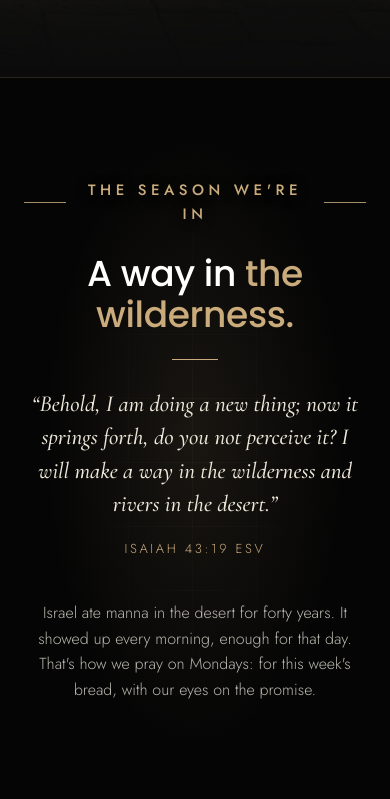
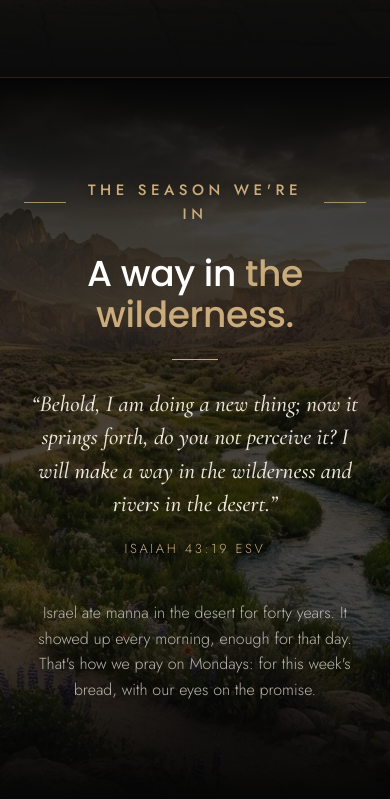
Before and after one commit to jaeden-ctrl/Kingdom-Minded-Landing-Page, a plain HTML site: page prayer/index.html in a window 390 px wide. Shown: the part 3125-3924 px from the top of the page. Drawn offline with nearby package versions, Linux system fonts and the light colour scheme.

Commit message:
Add wilderness river background to A Way in the Wilderness section
Co-Authored-By: Claude Opus 5.5 <noreply@anthropic.com>
Claude-Session: https://claude.ai/code/session_014K89563gWLszdZvadxZsab

```diff
--- a/assets/css/prayer.css
+++ b/assets/css/prayer.css
@@ -527,3 +527,21 @@
       url('../img/stone-chapel.jpg') 68% 40% / cover no-repeat;
   }
 }
+
+/* ---------- "A way in the wilderness": desert path and river, dimmed and faded ---------- */
+.verse-feature { isolation: isolate; }
+.verse-feature::after {
+  content: '';
+  position: absolute; inset: 0; z-index: -1;
+  background:
+    linear-gradient(180deg, #050505 0%, rgba(5,5,5,0.62) 22%, rgba(5,5,5,0.55) 60%, rgba(5,5,5,0.85) 86%, #050505 100%),
+    radial-gradient(ellipse 60% 55% at 50% 50%, rgba(5,5,5,0.55), rgba(5,5,5,0.15) 75%),
+    url('../img/wilderness-river.jpg') center 55% / cover no-repeat;
+}
+@media (max-width: 900px) {
+  .verse-feature::after {
+    background:
+      linear-gradient(180deg, #050505 0%, rgba(5,5,5,0.76) 18%, rgba(5,5,5,0.72) 74%, #050505 100%),
+      url('../img/wilderness-river.jpg') 58% 55% / cover no-repeat;
+  }
+}
```
Also changed, not shown: assets/img/wilderness-river.jpg (added).
